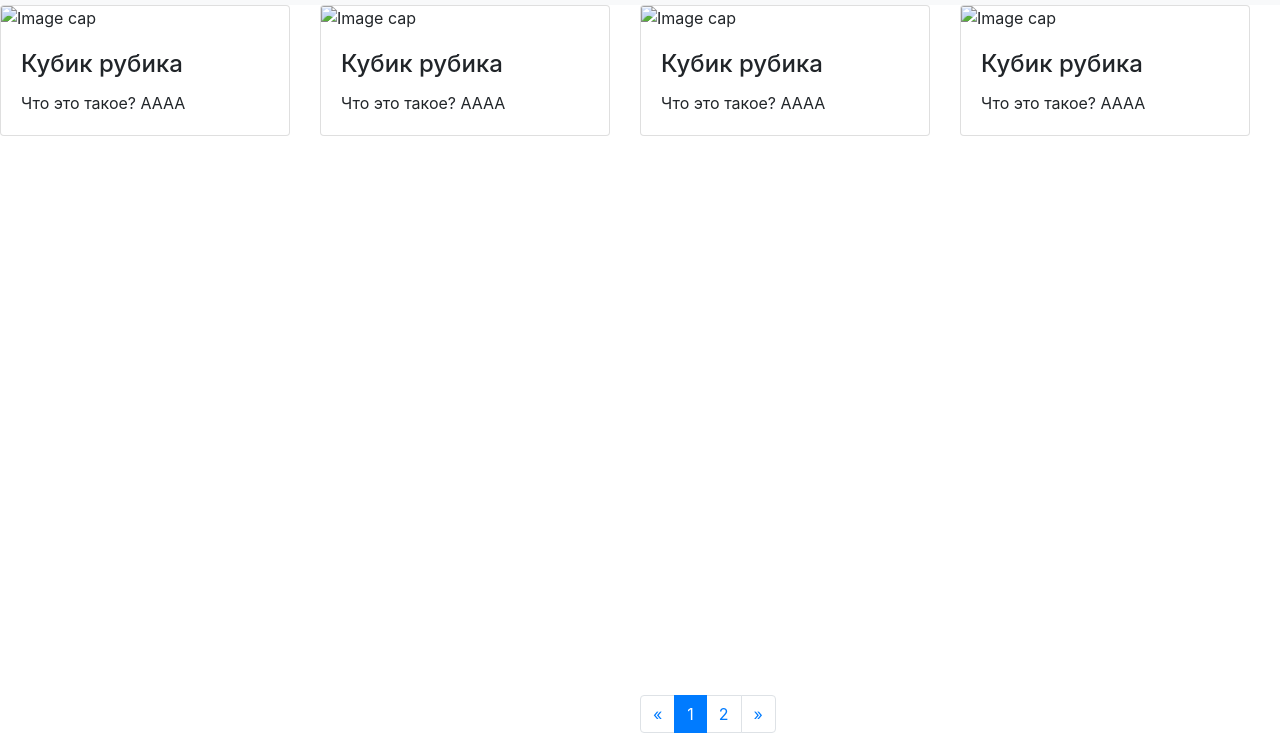
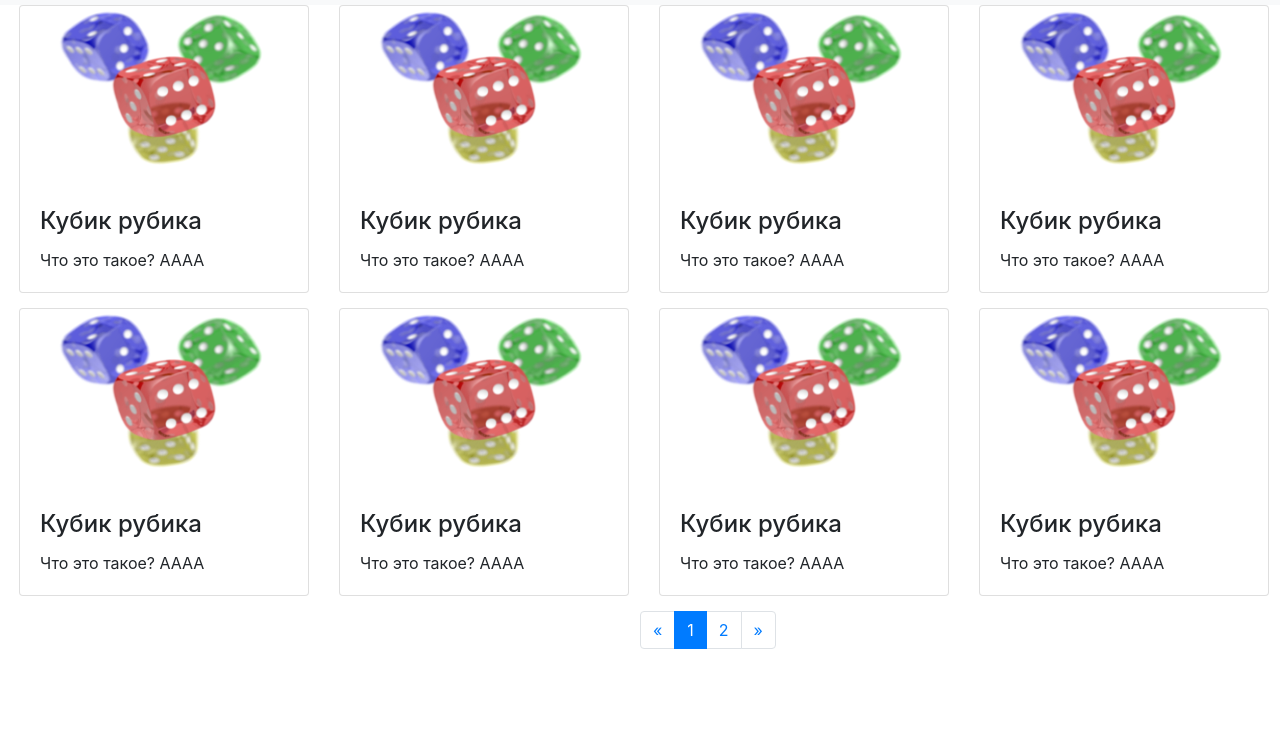
Before and after one commit to D4Gj/InternetCoding, a plain HTML site: page index.html in a window 1280 px wide. Shown: the part 51-800 px from the top of the page. Drawn offline with nearby package versions, Linux system fonts and the light colour scheme.

Commit message:
corrections

```diff
--- a/index.html
+++ b/index.html
@@ -1,7 +1,7 @@
 <!doctype html>
 <html lang="en">
 <head>
-    <link rel="icon" href="../img/Favicon.png" type="image/png">
+    <link rel="icon" href="Favicon.png" type="image/png">
   <title>The site</title>
   <!-- Required meta tags -->
   <meta charset="utf-8">
@@ -28,7 +28,7 @@
           <a class="nav-link" href="#">Добавить статью</a>
         </li>
         <form class="form-inline">
-          <div class="form-group">
+          <div class="form-group" >
             <label for=""></label>
             <input type="text" name="" id="" class="form-control" placeholder="Название статьи" aria-describedby="helpId">
             <small id="helpId" class="text-muted"></small>
@@ -45,7 +45,7 @@
         Аккаунт
       </button>
       <div class="dropdown-menu" aria-labelledby="triggerId">
-        <button class="dropdown-menu-left" size="" href="#">Войти или зарегистрироваться</button>
+        <button class="dropdown-menu-xl-left" size="" href="#">Войти или зарегистрироваться</button>
       </div>
     </div>
   </nav>
@@ -54,30 +54,60 @@
         integrity="sha384-ggOyR0iXCbMQv3Xipma34MD+dH/1fQ784/j6cY/iJTQUOhcWr7x9JvoRxT2MZw1T" crossorigin="anonymous">
 </head>
 <body>
-<div class="card-deck" style="width: 100%; ">
+<div class="card-deck" style="margin: 0 4px;width: 100%;height:30% ">
   <div class="card">
-    <img class="card-img-top" src="../img/Cubes.png" alt="Image cap">
+    <img class="card-img-top" src="Cubes.png" alt="Image cap">
     <div class="card-body">
       <h4 class="card-title">Кубик рубика</h4>
       <p class="card-text">Что это такое? АААА</p>
     </div>
   </div>
   <div class="card">
-    <img class="card-img-top" src="../img/Cubes.png" alt="Image cap">
+    <img class="card-img-top" src="Cubes.png" alt="Image cap">
     <div class="card-body">
       <h4 class="card-title">Кубик рубика</h4>
       <p class="card-text">Что это такое? АААА</p>
     </div>
   </div>
   <div class="card">
-    <img class="card-img-top" src="../img/Cubes.png" alt="Image cap">
+    <img class="card-img-top" src="Cubes.png" alt="Image cap">
     <div class="card-body">
       <h4 class="card-title">Кубик рубика</h4>
       <p class="card-text">Что это такое? АААА</p>
     </div>
   </div>
   <div class="card">
-    <img class="card-img-top" src="../img/Cubes.png" alt="Image cap">
+    <img class="card-img-top" src="Cubes.png" alt="Image cap">
+    <div class="card-body">
+      <h4 class="card-title">Кубик рубика</h4>
+      <p class="card-text">Что это такое? АААА</p>
+    </div>
+  </div>
+</div>
+<div class="card-deck" style="margin: 15px 4px;width: 100%; ">
+  <div class="card">
+    <img class="card-img-top" src="Cubes.png" alt="Image cap">
+    <div class="card-body">
+      <h4 class="card-title">Кубик рубика</h4>
+      <p class="card-text">Что это такое? АААА</p>
+    </div>
+  </div>
+  <div class="card">
+    <img class="card-img-top" src="Cubes.png" alt="Image cap">
+    <div class="card-body">
+      <h4 class="card-title">Кубик рубика</h4>
+      <p class="card-text">Что это такое? АААА</p>
+    </div>
+  </div>
+  <div class="card">
+    <img class="card-img-top" src="Cubes.png" alt="Image cap">
+    <div class="card-body">
+      <h4 class="card-title">Кубик рубика</h4>
+      <p class="card-text">Что это такое? АААА</p>
+    </div>
+  </div>
+  <div class="card">
+    <img class="card-img-top" src="Cubes.png" alt="Image cap">
     <div class="card-body">
       <h4 class="card-title">Кубик рубика</h4>
       <p class="card-text">Что это такое? АААА</p>
@@ -85,7 +115,7 @@
   </div>
 </div>
 <nav aria-label="Page navigation ">
-  <ul class="pagination" style="position:absolute;
+  <ul class="pagination" style="margin: 0px 50%;
     bottom:0px;
     right:25%;
     left:50%;
@@ -106,16 +136,6 @@
     </li>
   </ul>
 </nav>
-<!-- Optional JavaScript -->
-<!-- jQuery first, then Popper.js, then Bootstrap JS -->
-<script src="https://code.jquery.com/jquery-3.3.1.slim.min.js"
-        integrity="sha384-q8i/X+965DzO0rT7abK41JStQIAqVgRVzpbzo5smXKp4YfRvH+8abtTE1Pi6jizo"
-        crossorigin="anonymous"></script>
-<script src="https://cdnjs.cloudflare.com/ajax/libs/popper.js/1.14.7/umd/popper.min.js"
-        integrity="sha384-UO2eT0CpHqdSJQ6hJty5KVphtPhzWj9WO1clHTMGa3JDZwrnQq4sF86dIHNDz0W1"
-        crossorigin="anonymous"></script>
-<script src="https://stackpath.bootstrapcdn.com/bootstrap/4.3.1/js/bootstrap.min.js"
-        integrity="sha384-JjSmVgyd0p3pXB1rRibZUAYoIIy6OrQ6VrjIEaFf/nJGzIxFDsf4x0xIM+B07jRM"
-        crossorigin="anonymous"></script>
+
 </body>
 </html>
```
